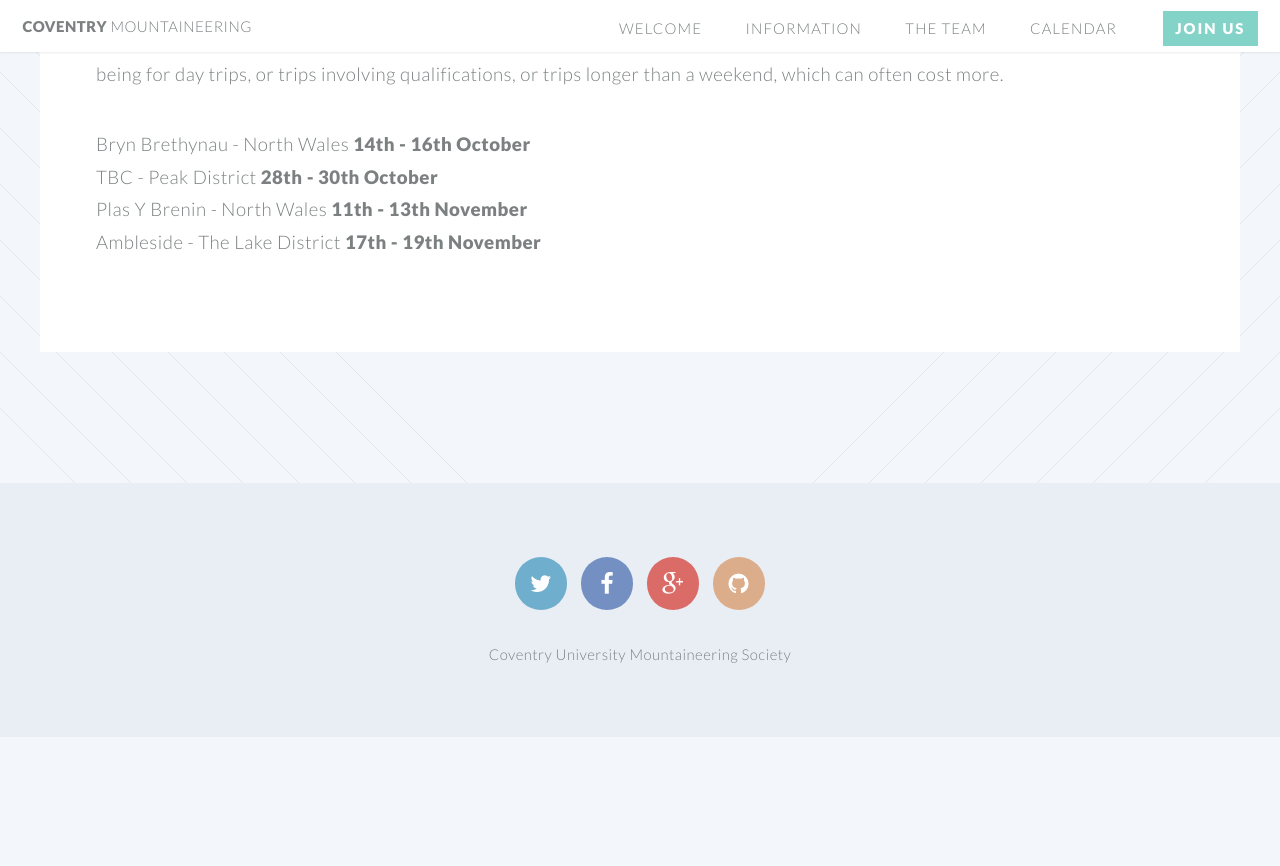
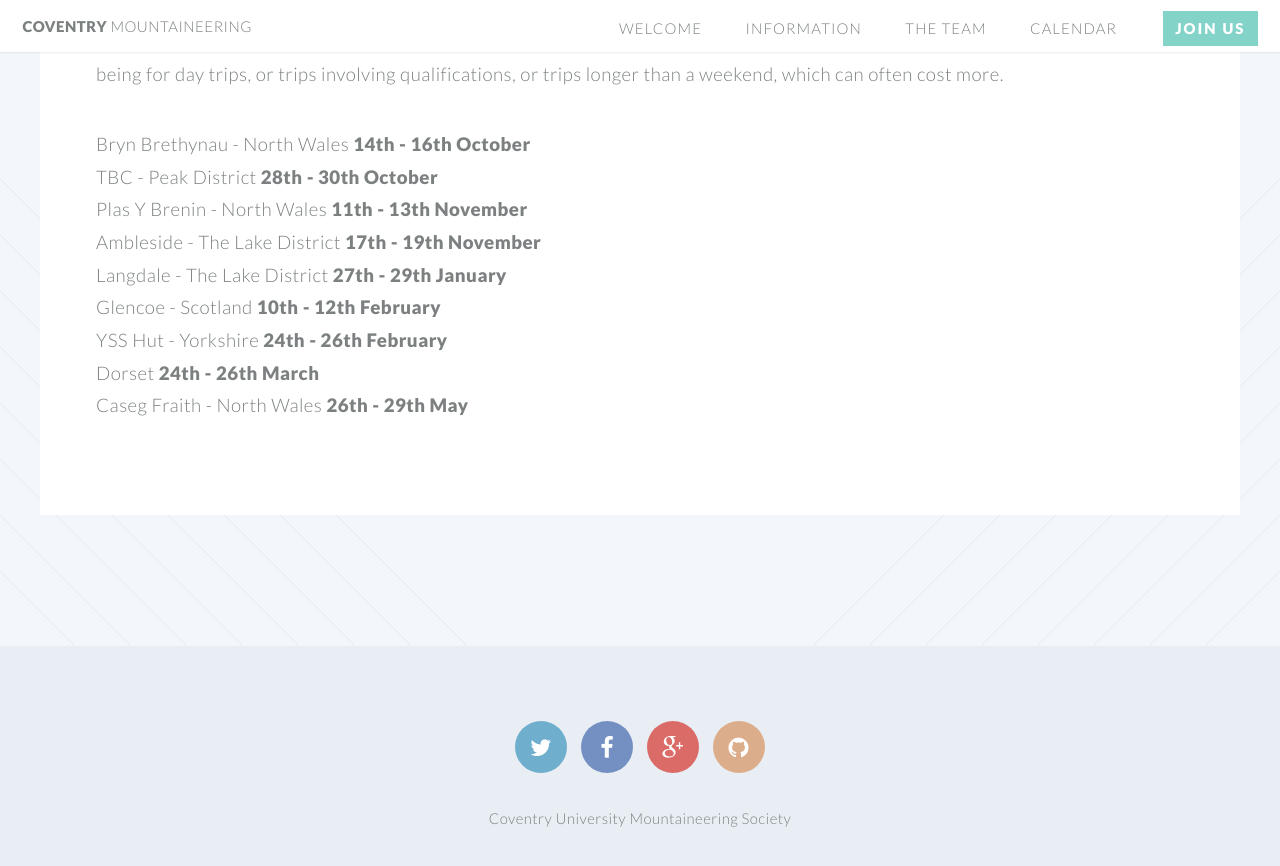
Before and after one commit to covmountain/covmountain.github.io, a Jekyll site: the page built from info.html, in a window 1280 px wide and 900 px high, scrolled down 1252 px. Shown: the top 866 px of the window. Built offline with Jekyll 4.4.1, drawn with Linux system fonts in a browser that asks for light colours; before the commit the page ends 1989 px from its top, so only the background shows below that.

Commit message:
trips updated, calendar embedded

```diff
--- a/calendar.html
+++ b/calendar.html
@@ -8,6 +8,7 @@ layout: calendar
     <span class='icon fa-calendar-o'></span>
     <h2>Calendar</h2>
   </header>
+  <!--
 	<div id='calendar'>
 	</div>
 	<div id='overlay'>
@@ -29,6 +30,9 @@ layout: calendar
           <span>Authorize access to Google Calendar API</span>
 	  <button id='authorize-button'>Authorize</button>
         </div>
+        -->
+
+  <iframe src="https://calendar.google.com/calendar/embed?src=covunimountaineering%40googlemail.com&ctz=Europe/London" style="border: 0" width="800" height="600" frameborder="0" scrolling="no"></iframe>
 </article>
 
 
--- a/info.html
+++ b/info.html
@@ -46,5 +46,11 @@ layout: default
         <li>TBC - Peak District <span class='bold'>28th - 30th October</span></li>
         <li>Plas Y Brenin - North Wales <span class='bold'>11th - 13th November</span></li>
         <li>Ambleside - The Lake District <span class='bold'>17th - 19th November</span></li>
+        <li>Langdale - The Lake District <span class='bold'>27th - 29th January</span></li>
+        <li>Glencoe - Scotland <span class='bold'>10th - 12th February</span></li>
+        <li>YSS Hut - Yorkshire <span class='bold'>24th - 26th February</span></li>
+        <li>Dorset <span class='bold'>24th - 26th March</span></li>
+        <li>Caseg Fraith - North Wales <span class='bold'>26th - 29th May</span></li>
+
     </section>
 </article>
```
